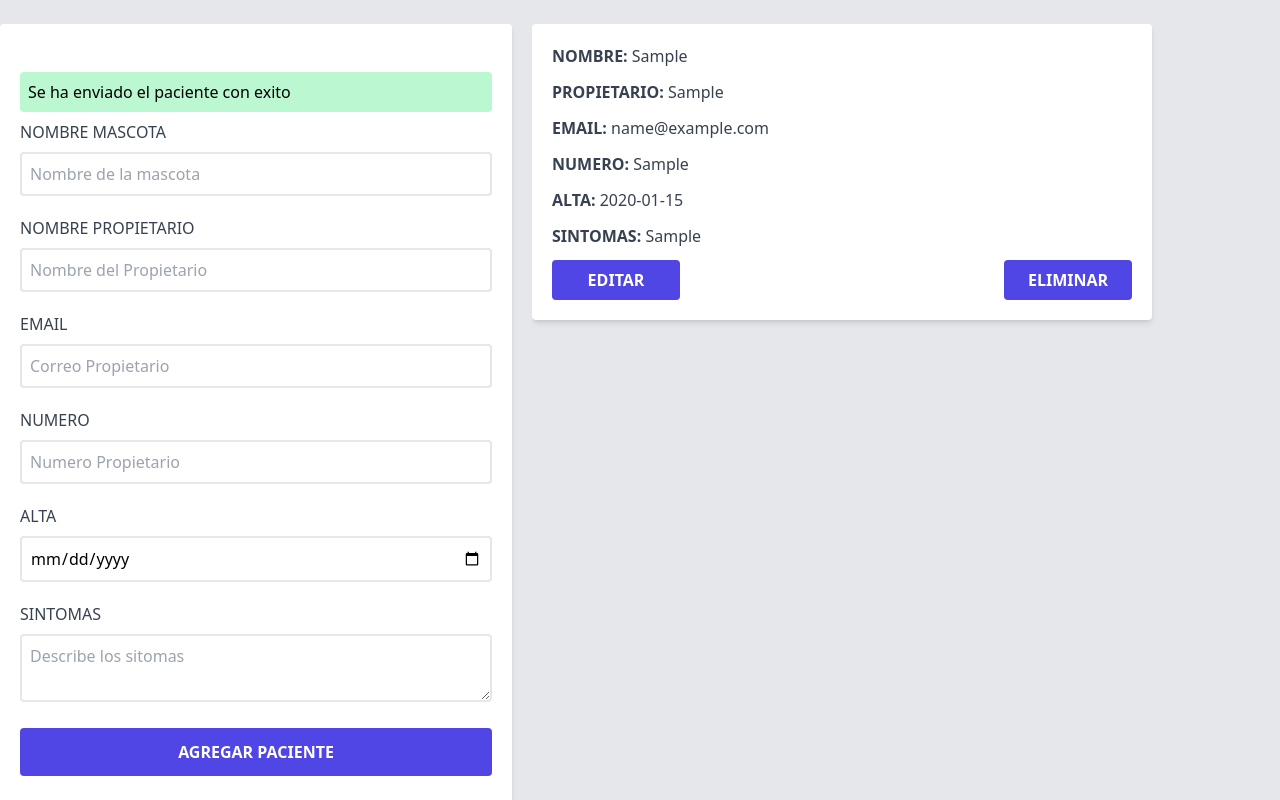
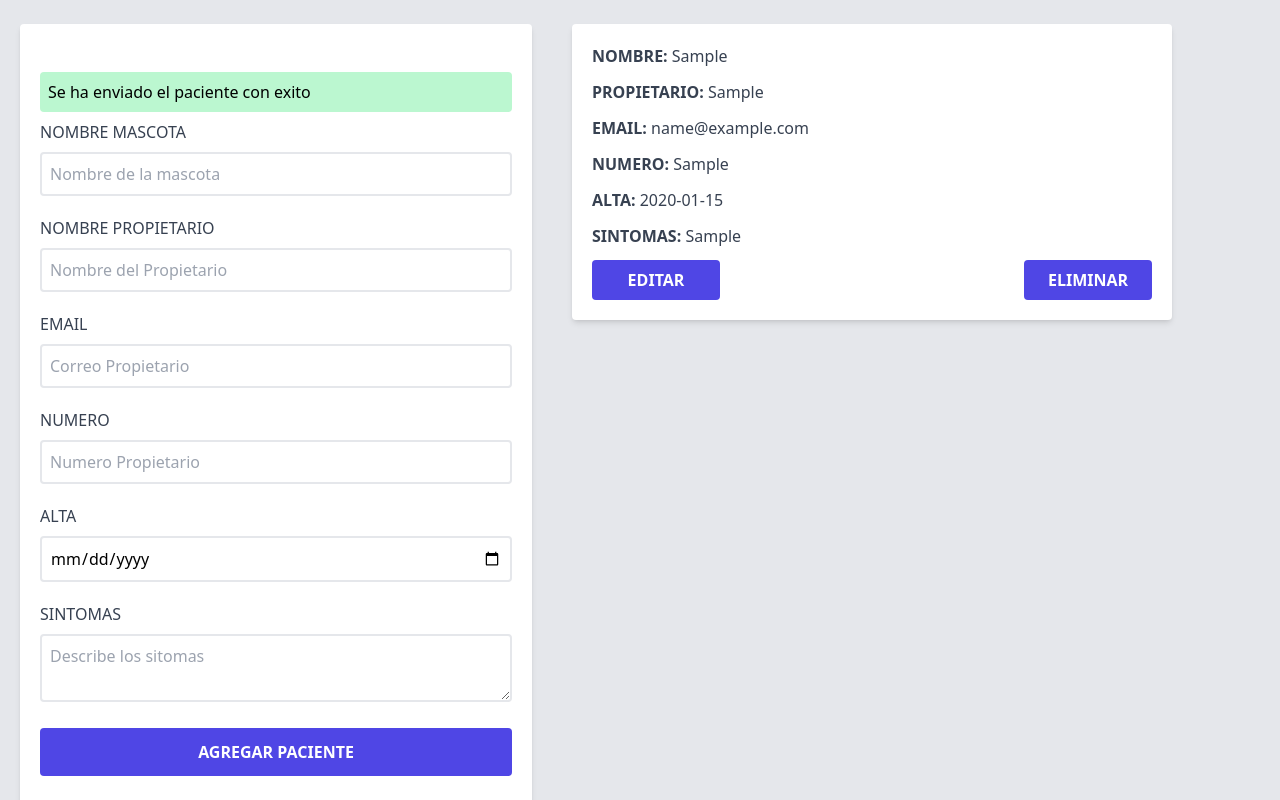
Before and after one commit to aidancom/citas_react_vite, a React (Vite) app: page / in a window 1280 px wide. Both pictures are taken after typing "Sample", "Sample", "name@example.com", "Sample", "2020-01-15", "Sample" into the empty fields and a click on the input "Agregar Paciente". Shown: the part 196-996 px from the top of the page. Built offline with nearby package versions, Linux system fonts and the light colour scheme.

Commit message:
Correcciones

```diff
--- a/src/componentes/Formulario.jsx
+++ b/src/componentes/Formulario.jsx
@@ -3,7 +3,7 @@ import { useEffect, useState } from 'react'
 import Error from './Error';
 import Acierto from './Acierto';
 
-const formulario = ({pacientes, setPacientes, paciente}) => {
+const Formulario = ({pacientes, setPacientes, paciente}) => {
   const [nombre, setNombre] = useState('');
   const [propietario, sePropietario] = useState('');
   const [mail, setMail] = useState('');
@@ -36,16 +36,12 @@ const formulario = ({pacientes, setPacientes, paciente}) => {
     } else {
       setError(false);
       setEnviado(true);
-
-
       setNombre('');
       sePropietario('');
       setMail('');
       setAlta('');
       setNumero('');
       setsintomas('');
-
-    }
       const ObjetoPaciente = {
         nombre,
         propietario,
@@ -56,18 +52,19 @@ const formulario = ({pacientes, setPacientes, paciente}) => {
       }
       if (paciente.id) {
         ObjetoPaciente.id = paciente.id
-
         const pacienteActualizados = pacientes.map(pacienteState =>  pacienteState.id === paciente.id ? ObjetoPaciente : pacienteState)
         setPacientes(pacienteActualizados);
       } else {
         ObjetoPaciente.id = generarId()
         setPacientes([...pacientes, ObjetoPaciente]);
       }
+    }
+
 
   };
 
   return (
-    <div className="md:w-1/2 lg:w-2/5 mr-5">
+    <div className="md:w-1/2 lg:w-2/5 mr-5 ml-5">
       <h2 className="font-black text-3xl text-center">Seguimiento Pacientes</h2>
       <p className="text-lg mt-5 text-center mb-10">
         Añade pacientes y {''}
@@ -114,10 +111,10 @@ const formulario = ({pacientes, setPacientes, paciente}) => {
 
           </textarea>
         </div>
-        <input type='submit' className="bg-indigo-600 p-3 w-full text-white font-bold uppercase hover:bg-indigo-800 cursor-pointer transition-all rounded" value={paciente.id ? 'Editar Paciente': 'Agregar Paciente'}></input>
+        <input type='submit' className="bg-indigo-600 p-3 w-full text-white font-bold uppercase hover:bg-indigo-800 cursor-pointer transition-all rounded" value={ paciente.id ? 'Editar Paciente' : 'Agregar Paciente' }></input>
       </form>
     </div>
   )
 }
 
-export default formulario
+export default Formulario
--- a/src/componentes/ListadoPacientes.jsx
+++ b/src/componentes/ListadoPacientes.jsx
@@ -6,7 +6,7 @@ const ListadoPacientes = ({pacientes, setPaciente, eliminarPaciente}) => {
 
 
   return (
-    <div className="w-1/2 lg:w-50 md:h-screen overflow-y-scroll">
+    <div className="md:w-1/2 lg:w-50 md:h-screen overflow-y-scroll">
         <h2 className="font-black 5 text-center text-3xl">Listado de Pacientes</h2>
       {pacientes && pacientes.length ? (
         <>
--- a/src/componentes/Paciente.jsx
+++ b/src/componentes/Paciente.jsx
@@ -2,7 +2,7 @@
 const Paciente = ({paciente, setPaciente, eliminarPaciente}) => {
   return (
 
-    <div className="bg-white shadow-md mr-5 px-5 py-5 rounded mb-5">
+    <div className="bg-white shadow-md mr-5  ml-5 px-5 py-5 rounded mb-5">
     <p className="font-bold mb-3 text-gray-700 uppercase">Nombre: {''}
       <span className="font-normal normal-case">{paciente.nombre}</span>
     </p>
```
Lines whose indentation alone changed are shown as unchanged.
